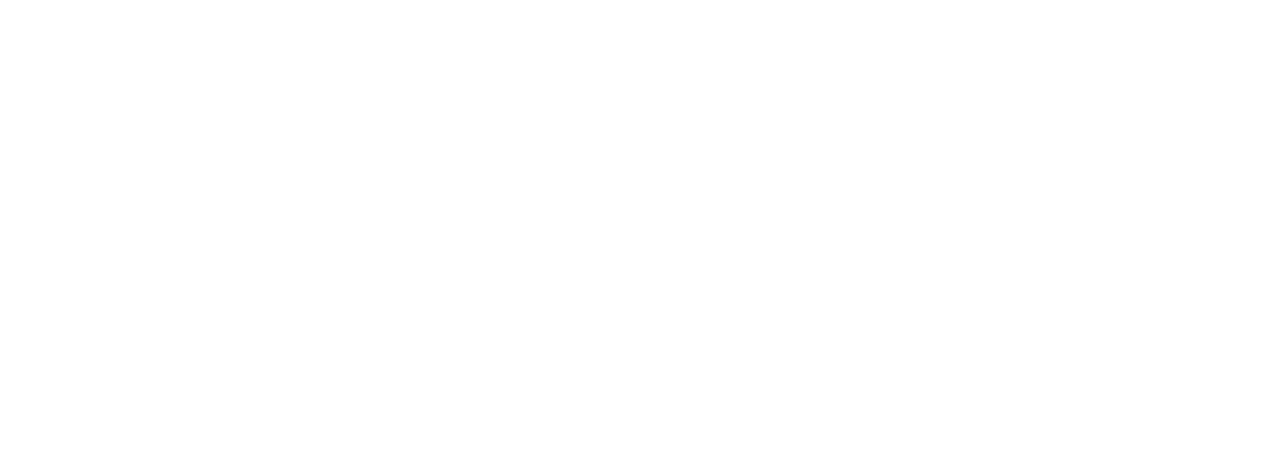
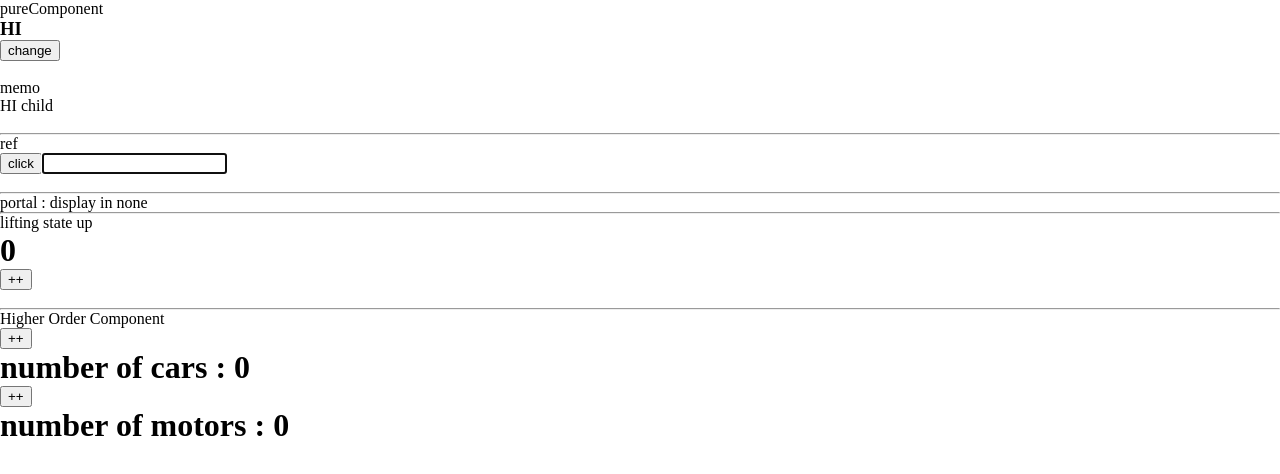
Before and after one commit to EydiDev/React, a React (Create React App) app: page / in a window 1280 px wide. Shown: the top 474 px of the page. Built offline with nearby package versions, Linux system fonts and the light colour scheme.

Commit message:
commited hoc

```diff
--- a/package.json
+++ b/package.json
@@ -6,6 +6,7 @@
     "@testing-library/jest-dom": "^5.16.5",
     "@testing-library/react": "^13.4.0",
     "@testing-library/user-event": "^13.5.0",
+    "prop-types": "^15.8.1",
     "radium": "^0.26.2",
     "react": "^18.2.0",
     "react-dom": "^18.2.0",
--- a/public/index.html
+++ b/public/index.html
@@ -15,7 +15,7 @@
   <body>
     <noscript>You need to enable JavaScript to run this app.</noscript>
     <div id="root"></div>
-
+    <div id="portalChild"></div>
 
   </body>
 </html>
--- a/src/App.js
+++ b/src/App.js
@@ -1,11 +1,57 @@
-import React, { Component } from "react";
+import React, { PureComponent } from "react";
+import Child from "./child";
+import Ref from "./ref";
+import Port from "./Port";
+import Lifting from "./lifting";
+import Cars from "./cars"
+import Motors from "./motors"
+class App extends PureComponent {
+  constructor() {
+    super();
+    this.state = ({
+      text : "HI",
+      liftingNum : 0
+    })
+  }
+  change = ()=> {
+    this.setState({
+      text: "HI"
+    })
+  }
+  changeHandler = ()=>{
+    this.setState({
+      liftingNum : this.state.liftingNum + 1
+    })
+  }
+  render() {
+    console.log("app rendered");
+    return (
+          <div>
+              pureComponent
+              <h3>{this.state.text}</h3>
+              <button onClick={this.change}>change</button>
+            <br/>
+            <br/>
+              <Child text={this.state.text} />
+            <br />
+            <hr />
+              ref
+              <Ref header = {this.h1} />
+            <br />
+            <hr />
+              portal : display in none
+              <Port  />
+            <br />
+            <hr />
+              lifting state up
+              <Lifting number={this.state.liftingNum} changeHandler = {this.changeHandler}/>
+            <br />
+            <hr />
+            Higher Order Component
+            <Cars addNum={5} />
+            <Motors addNum={1}/>
+          </div>
 
-class App extends Component {
-
-
-  render() {
-    return (
-     <div></div>
     );
   }
 }
--- /dev/null
+++ b/src/HOComponent.js
@@ -0,0 +1,24 @@
+import React, { Component } from 'react'
+
+const Counter = OldComponent =>{
+    class newComponent extends Component{
+        constructor(props) {
+            super(props);
+            this.state=({
+                number  : 0
+            })
+        }
+            clickHandler = ()=>{
+                this.setState(prevState =>({
+                    number : this.state.number + this.props.addNum
+                }))
+            }
+
+        render(){
+            return <OldComponent number={this.state.number} clickHandler={this.clickHandler} {...this.props}/>
+        }
+
+    }
+    return newComponent
+}
+export default Counter ;
--- /dev/null
+++ b/src/Port.js
@@ -0,0 +1,40 @@
+import React, { Component } from "react";
+
+import ReactDOM from "react-dom";
+class Port extends Component {
+  constructor(props) {
+    super(props);
+    this.Div = React.createRef();
+    this.state = {
+      display: "none",
+    };
+  }
+
+  ok = () => {
+    this.setState({
+      display: "none",
+    });
+  };
+  leave = () => {
+    // this.setState({
+    //     display : "none"
+    // })
+    console.log("ee");
+  };
+
+  render() {
+    return ReactDOM.createPortal(
+      <div id="dd" ref={this.Div} style={{backgroundColor: "rgba(0, 0, 0, 0.81)",width: "100%",height: "-webkit-fill-available",position: "fixed",top: "0px",display: this.state.display,alignItems: "center",justifyContent: "center",
+        }}>
+        <div style={{display: "flex",flexDirection: "column",alignItems: "center",backgroundColor: "cornflowerblue",width: "400px",height: "200px",justifyContent: "space-evenly",borderRadius: "20px",
+          }}>
+          <input type="text"></input>
+          <button onClick={this.ok}> ok</button>
+        </div>
+      </div>,
+      document.getElementById("portalChild")
+    );
+  }
+}
+
+export default Port;
--- /dev/null
+++ b/src/cars.js
@@ -0,0 +1,15 @@
+import React, { Component } from 'react';
+import HOComponent from "./HOComponent"
+
+class cars extends Component {
+    render() {
+        return (
+            <div>
+             <button onClick={this.props.clickHandler}>++</button>
+             <h1>number of cars : {this.props.number}</h1>
+            </div>
+        );
+    }
+}
+
+export default HOComponent(cars);
--- /dev/null
+++ b/src/child.js
@@ -0,0 +1,14 @@
+import React from 'react';
+import Photo from './gggg.png'
+const child = (props) => {
+    return (
+        console.log("child rendered"),
+        <div>
+            memo
+            <br/>
+            {props.text} child
+        </div>
+    );
+};
+
+export default React.memo(child);
--- /dev/null
+++ b/src/lifting.js
@@ -0,0 +1,13 @@
+import React, { Component } from 'react'
+
+export default class lifting extends Component {
+  render() {
+  const {number , changeHandler} = this.props;
+    return (
+      <div>
+        <h1>{number}</h1>
+        <button onClick={changeHandler}>++</button>
+      </div>
+    )
+  }
+}
--- /dev/null
+++ b/src/motors.js
@@ -0,0 +1,14 @@
+import React, { Component } from 'react';
+import HOComponent from "./HOComponent"
+class motors extends Component {
+    render() {
+        return (
+            <div>
+                <button onClick={this.props.clickHandler}>++</button>
+                <h1>number of motors : {this.props.number}</h1>
+            </div>
+        );
+    }
+}
+
+export default HOComponent(motors);
--- /dev/null
+++ b/src/ref.js
@@ -0,0 +1,30 @@
+import React, { Component } from 'react';
+
+class Ref extends Component {
+    constructor(props) {
+        super(props);
+        this.myInput= React.createRef();
+
+    }
+    show = () =>{
+        alert(this.myInput.current.value)
+
+    }
+
+    componentDidMount() {
+        this.myInput.current.focus()
+
+    }
+
+    render() {
+        return (
+            <div>
+                <button onClick={this.show}>click</button>
+                <input ref={this.myInput} type="text"  />
+
+            </div>
+        );
+    }
+}
+
+export default Ref;
```
Also changed, not shown: src/gggg.png (added), 1 other file (tests, documents, lock files or other folders).
